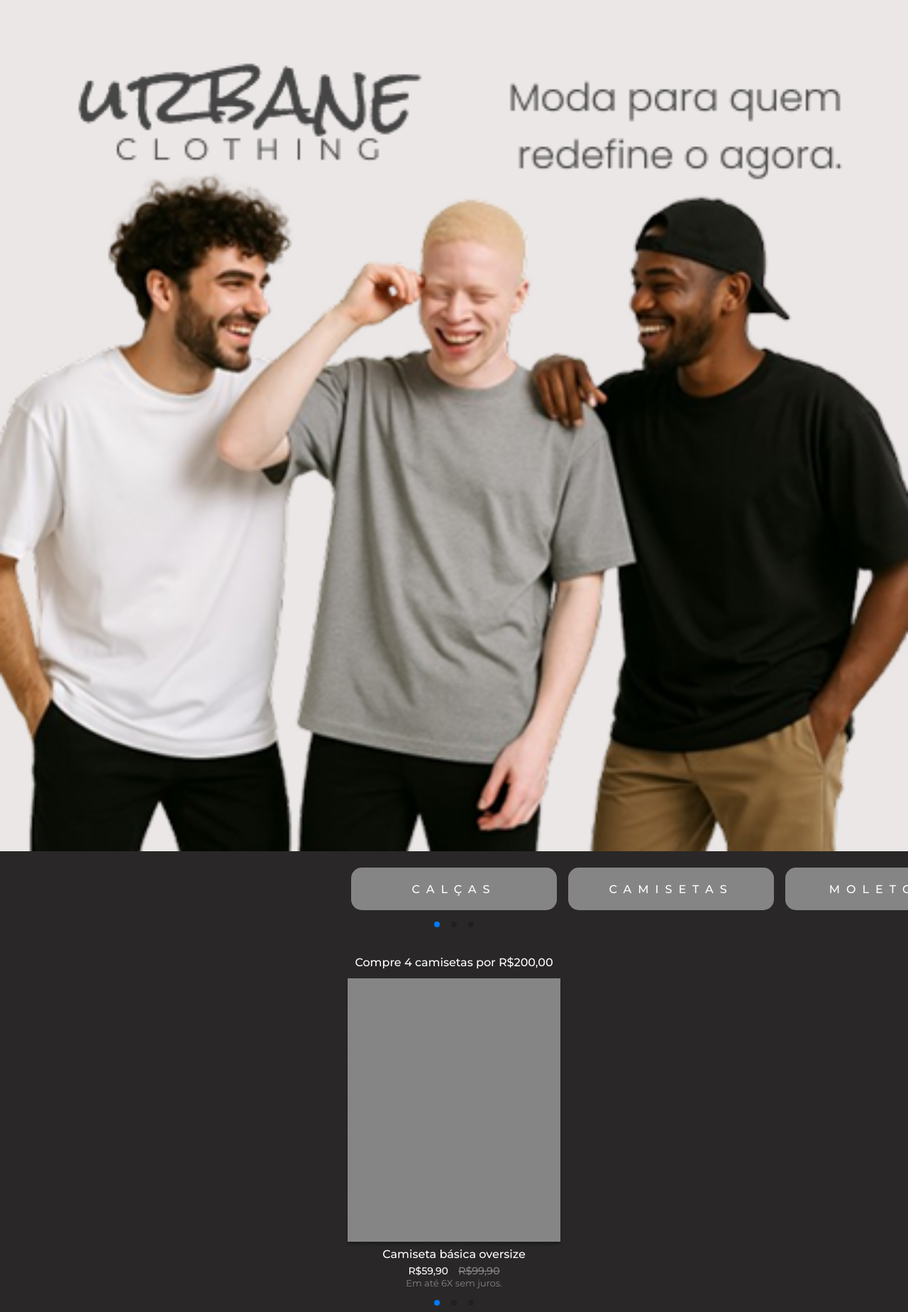
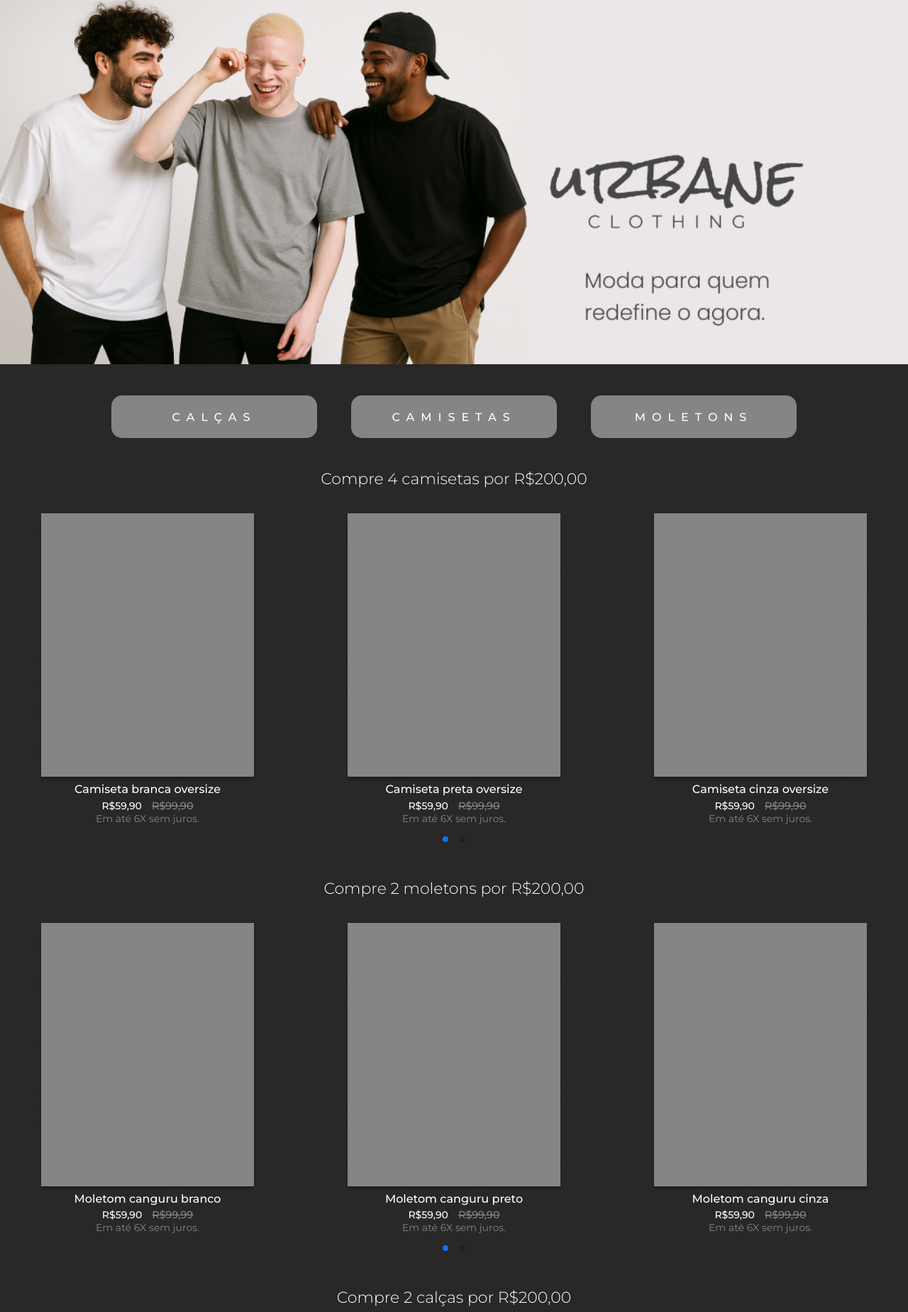
Before and after one commit to Victor-Oliv/Urbane, a PHP site: page /html/pagina-inicial.html in a window 1280 px wide. Shown: the part 70-1918 px from the top of the page at 71% size. Run offline with PHP 8.4, Linux system fonts and the light colour scheme.

Commit message:
responsividade e dark mode do feed

```diff
--- a/Style/carrosel.css
+++ b/Style/carrosel.css
@@ -33,9 +33,86 @@
   margin-bottom: 2rem;
 }
 
+[data-theme="claro"]
+.botao-categoria{
+  box-shadow: 0 6px 20px rgba(0, 0, 0, 0.25);
+  background-color: #ffffff;
+}
+
 .swiper-pagination {
   position: static;
   display: flex !important;
   justify-content: center;
   gap: 0.5rem;
 }
+
+@media screen and (min-width: 1024px){
+  .categoria-swiper {
+    display: flex !important;
+    justify-content: center;
+    gap: 1rem;
+    overflow: hidden;
+    padding: 1rem 0;
+  }
+
+  .categoria-swiper .swiper-wrapper {
+    display: flex !important;
+    flex-wrap: nowrap;
+    transform: none !important;
+    width: auto !important;
+  }
+
+  .categoria-swiper .swiper-slide {
+    width: auto !important;
+    flex: 0 0 auto;
+  }
+
+  .categoria-swiper .swiper-pagination,
+  .categoria-swiper .swiper-button-prev,
+  .categoria-swiper .swiper-button-next {
+    display: none !important;
+  }
+
+  .botao-categoria{
+    display: flex;
+    align-items: center;
+    justify-content: center;
+    margin: 0 1.5em;
+  }
+}
+
+@media screen and (min-width: 1728px){
+  .botao-categoria{
+    margin: 1.5em 7em 1em 7em;
+    min-width: 350px;
+    min-height:70px;
+  }
+
+}
+
+@media screen and (min-width: 1728px) {
+  .cards-swiper {
+    display: grid !important;
+    grid-template-columns: repeat(4, 1fr);
+    gap: 16px;
+    padding: 0 !important;
+    margin: 0 auto;
+    max-width: 1728px;
+  }
+
+  .card-produto {
+    margin: 0 !important;
+    padding: 0 !important;
+    width: 100% !important;
+    max-width: 100% !important;
+  }
+
+  .cards-swiper .swiper-wrapper,
+  .cards-swiper .swiper-slide {
+    display: contents !important;
+  }
+
+  .swiper-pagination {
+    display: none !important;
+  }
+}
--- a/Style/main.css
+++ b/Style/main.css
@@ -341,8 +341,4 @@ input:checked + .deslizante:before {
     display: block;
   }
 
-  html,
-  body {
-    overflow: hidden;
-  }
 }
--- a/Style/pagina-inicial.css
+++ b/Style/pagina-inicial.css
@@ -6,12 +6,15 @@
 
   body {
     overflow-x: hidden;
+    min-height: 100%;
   }
 
   main {
+    min-height: 100vh;
     padding-top: 70px;
     padding-bottom: 70px;
   }
+
 
   .cabecalho__feed {
     display: flex;
@@ -37,6 +40,13 @@
     background-size: contain;
     display: inline-block;
     cursor: pointer;
+  }
+
+  [data-theme="claro"]
+  .cabecalho__menu-hamburguer,
+  [data-theme="claro"] .logo__cabecalho,
+  [data-theme="claro"] .itens__navegacao{
+    filter: invert(85%);
   }
 
   .container__botao {
@@ -115,6 +125,7 @@
   .img__banner{
     width: 100%;
     padding-bottom: 1em;
+    display: block;
   }
 
   .card{
@@ -160,3 +171,45 @@
     font-weight: 400;
     color: var(--cinza-claro);
   }
+
+
+  @media screen and (min-width: 1024px){
+    .card__texto{
+      font-size: 22px;
+      font-weight: 300;
+      padding-bottom: 1em;
+    }
+
+    .card__descricao-texto{
+      font-size: 14px;
+    }
+
+    .banner{
+      padding-bottom: 1.8em;
+    }
+  }
+
+  @media screen and (min-width: 1728px){
+
+    .logo__cabecalho {
+      height: 50px;
+      object-fit: contain;
+      position: absolute;
+      top: 50%;
+      left: 50%;
+      transform: translate(-50%, -60%);
+      z-index: 1000;
+    }
+
+    .itens__navegacao{
+      display: flex;
+      transform: scale(1.3);
+      padding-right: 2.5em;
+    }
+
+    .cabecalho__menu-hamburguer{
+      height: 35px;
+      width: 35px;
+    }
+
+  }
--- a/html/pagina-inicial.html
+++ b/html/pagina-inicial.html
@@ -58,9 +58,10 @@
 
       <section class="banner">
       <picture>
-        <!-- <source media="(min-width: 1728px)" srcset="../assets/banner-desktop.png"> -->
-        <!-- <source media="(min-width: 1024px)" srcset=""> -->
+        <source media="(min-width: 1728px)" srcset="../assets/banner-desktop.png">
+        <source media="(min-width: 1024px)" srcset="../assets/banner-tablet.png">
       <img class="img__banner" src="../assets/img_1.png" alt="banner" />
+      </picture>
        </section>
 
       <div class="swiper categoria-swiper">
@@ -87,7 +88,19 @@
           <div class="swiper-slide">
             <section class="card">
               <img src="../assets/teste.png" alt="teste" />
-              <span class="card__descricao">Camiseta básica oversize</span>
+              <span class="card__descricao">Camiseta branca oversize</span>
+              <p class="card__descricao-preco">
+                <span class="preco__novo">R$59,90</span>
+                <span class="preco__antigo">R$99,90</span>
+              </p>
+              <span class="card__descricao-texto">Em até 6X sem juros.</span>
+            </section>
+          </div>
+
+          <div class="swiper-slide">
+            <section class="card">
+              <img src="../assets/teste.png" alt="teste" />
+              <span class="card__descricao">Camiseta preta oversize</span>
               <p class="card__descricao-preco">
                 <span class="preco__novo">R$59,90</span>
                 <span class="preco__antigo">R$99,90</span>
@@ -100,7 +113,7 @@
           <div class="swiper-slide">
             <section class="card">
               <img src="../assets/teste.png" alt="teste" />
-              <span class="card__descricao">Camiseta básica oversize</span>
+              <span class="card__descricao">Camiseta cinza oversize </span>
               <p class="card__descricao-preco">
                 <span class="preco__novo">R$59,90</span>
                 <span class="preco__antigo">R$99,90</span>
@@ -112,7 +125,7 @@
           <div class="swiper-slide">
             <section class="card">
               <img src="../assets/teste.png" alt="teste" />
-              <span class="card__descricao">Camiseta básica oversize</span>
+              <span class="card__descricao">Camiseta personalizavel oversize</span>
               <p class="card__descricao-preco">
                 <span class="preco__novo">R$59,90</span>
                 <span class="preco__antigo">R$99,99</span>
@@ -135,10 +148,22 @@
           <div class="swiper-slide">
             <section class="card">
               <img src="../assets/teste.png" alt="teste" />
-              <span class="card__descricao">Moletom básico preto</span>
+              <span class="card__descricao">Moletom canguru branco</span>
               <p class="card__descricao-preco">
                 <span class="preco__novo">R$59,90</span>
                 <span class="preco__antigo">R$99,99</span>
+              </p>
+              <span class="card__descricao-texto">Em até 6X sem juros.</span>
+            </section>
+          </div>
+
+          <div class="swiper-slide">
+            <section class="card">
+              <img src="../assets/teste.png" alt="teste" />
+              <span class="card__descricao">Moletom canguru preto</span>
+              <p class="card__descricao-preco">
+                <span class="preco__novo">R$59,90</span>
+                <span class="preco__antigo">R$99,90</span>
               </p>
               <span class="card__descricao-texto">Em até 6X sem juros.</span>
             </section>
@@ -148,7 +173,7 @@
           <div class="swiper-slide">
             <section class="card">
               <img src="../assets/teste.png" alt="teste" />
-              <span class="card__descricao">Camiseta básica oversize</span>
+              <span class="card__descricao">Moletom canguru cinza</span>
               <p class="card__descricao-preco">
                 <span class="preco__novo">R$59,90</span>
                 <span class="preco__antigo">R$99,90</span>
@@ -160,7 +185,7 @@
           <div class="swiper-slide">
             <section class="card">
               <img src="../assets/teste.png" alt="teste" />
-              <span class="card__descricao">Camiseta básica oversize</span>
+              <span class="card__descricao">Moletom canguru marrom</span>
               <p class="card__descricao-preco">
                 <span class="preco__novo">R$59,90</span>
                 <span class="preco__antigo">R$99,90</span>
@@ -182,7 +207,7 @@
           <div class="swiper-slide">
             <section class="card">
               <img src="../assets/teste.png" alt="teste" />
-              <span class="card__descricao">Calça Sarja Preta</span>
+              <span class="card__descricao">Calça Sarja branca</span>
               <p class="card__descricao-preco">
                 <span class="preco__novo">R$59,90</span>
                 <span class="preco__antigo">R$99,99</span>
@@ -195,7 +220,7 @@
           <div class="swiper-slide">
             <section class="card">
               <img src="../assets/teste.png" alt="teste" />
-              <span class="card__descricao">Camiseta básica oversize</span>
+              <span class="card__descricao">Calça Sarja preta</span>
               <p class="card__descricao-preco">
                 <span class="preco__novo">R$59,90</span>
                 <span class="preco__antigo">R$99,90</span>
@@ -207,7 +232,19 @@
           <div class="swiper-slide">
             <section class="card">
               <img src="../assets/teste.png" alt="teste" />
-              <span class="card__descricao">Camiseta básica oversize</span>
+              <span class="card__descricao">Calça Sarja cinza</span>
+              <p class="card__descricao-preco">
+                <span class="preco__novo">R$59,90</span>
+                <span class="preco__antigo">R$99,90</span>
+              </p>
+              <span class="card__descricao-texto">Em até 6X sem juros.</span>
+            </section>
+          </div>
+
+          <div class="swiper-slide">
+            <section class="card">
+              <img src="../assets/teste.png" alt="teste" />
+              <span class="card__descricao">Calça verde militar</span>
               <p class="card__descricao-preco">
                 <span class="preco__novo">R$59,90</span>
                 <span class="preco__antigo">R$99,90</span>
@@ -221,13 +258,27 @@
 
         <div class="swiper-pagination cards-pagination"></div>
       </div>
-
     <script src="../js/modo-claro-escuro.js"></script>
 
     <script src="https://cdn.jsdelivr.net/npm/swiper@11/swiper-bundle.min.js"></script>
 
     <script>
-      const swiper = new Swiper(".categoria-swiper", {
+      let categoriaSwiper;
+      let cardsSwipers = [];
+
+      function initSwipers() {
+        const largura = window.innerWidth;
+
+        if (categoriaSwiper) {
+          categoriaSwiper.destroy(true, true);
+          categoriaSwiper = null;
+        }
+
+        cardsSwipers.forEach((swiper) => swiper.destroy(true, true));
+        cardsSwipers = [];
+
+        if (largura < 1024) {
+          categoriaSwiper = new Swiper(".categoria-swiper", {
             slidesPerView: "auto",
             centeredSlides: true,
             spaceBetween: 16,
@@ -237,14 +288,35 @@
             },
           });
 
-      const cardsSwiper = new Swiper(".cards-swiper", {
+          document.querySelectorAll(".cards-swiper").forEach((swiperEl) => {
+            const swiper = new Swiper(swiperEl, {
               slidesPerView: "auto",
               spaceBetween: 16,
               pagination: {
-      el: ".cards-swiper .cards-pagination",
+                el: swiperEl.querySelector(".cards-pagination"),
                 clickable: true,
               },
             });
+            cardsSwipers.push(swiper);
+          });
+
+        } else if (largura >= 1024 && largura < 1728) {
+          document.querySelectorAll(".cards-swiper").forEach((swiperEl) => {
+            const swiper = new Swiper(swiperEl, {
+              slidesPerView: 3,
+              spaceBetween: 16,
+              pagination: {
+                el: swiperEl.querySelector(".cards-pagination"),
+                clickable: true,
+              },
+            });
+            cardsSwipers.push(swiper);
+          });
+        } else {
+        }
+      }
+      window.addEventListener("load", initSwipers);
+      window.addEventListener("resize", initSwipers);
     </script>
 
   </body>
```
Also changed, not shown: assets/banner-desktop.png (added), assets/banner-tablet.png (added). Lines whose indentation alone changed are shown as unchanged.
